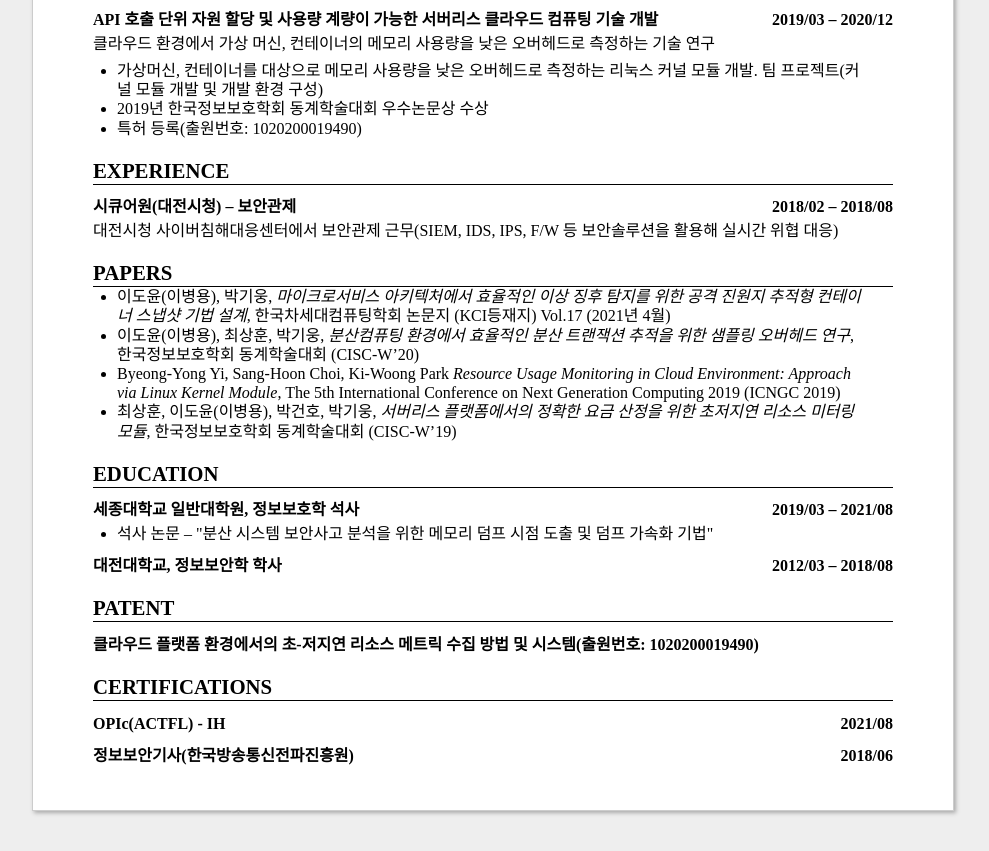
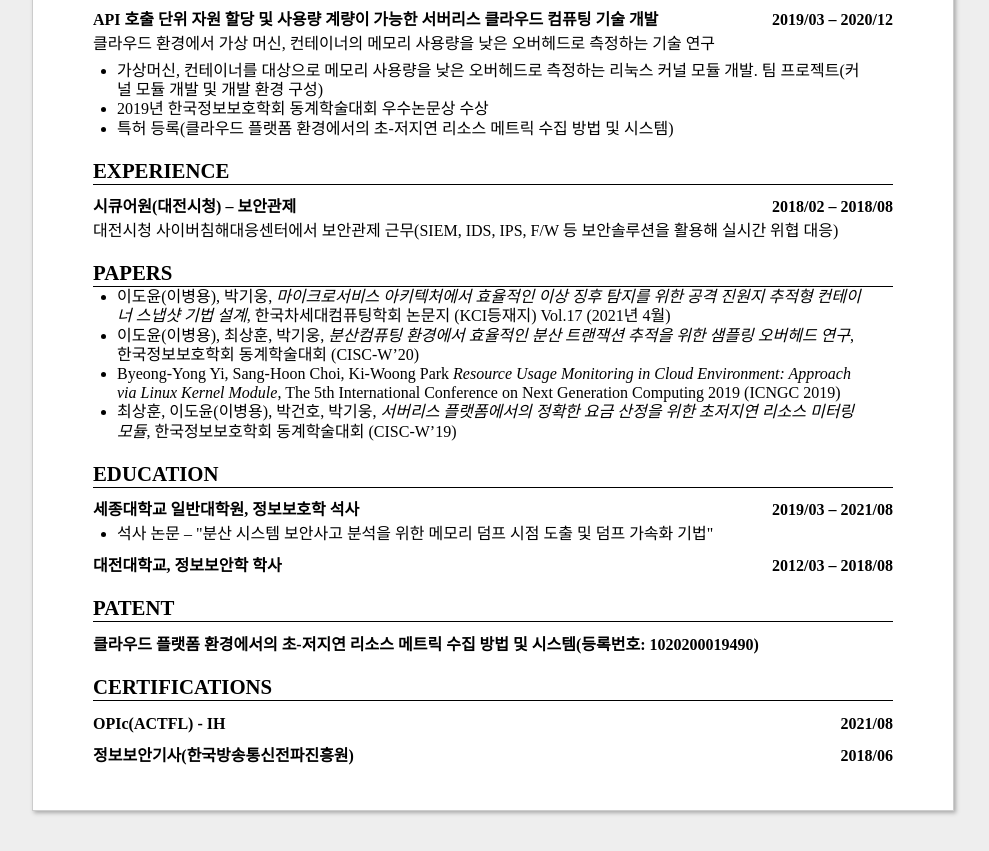
Before and after one commit to yidoyoon/resume-on-aws, a plain HTML site: page assets/web/ko/index.html in a window 1280 px wide. Shown: the part 574-1425 px from the top of the page, without its empty margins (147-1136 px from the left). Drawn offline with Linux system fonts and the light colour scheme; no server answers.

Commit message:
docs: update docs

```diff
--- a/assets/web/ko/index.html
+++ b/assets/web/ko/index.html
@@ -46,7 +46,7 @@
     <ul>
         <li>가상머신, 컨테이너를 대상으로 메모리 사용량을 낮은 오버헤드로 측정하는 리눅스 커널 모듈 개발. 팀 프로젝트(커널 모듈 개발 및 개발 환경 구성)</li>
         <li>2019년 한국정보보호학회 동계학술대회 우수논문상 수상</li>
-        <li>특허 등록(출원번호: 1020200019490)</li>
+        <li>특허 등록(클라우드 플랫폼 환경에서의 초-저지연 리소스 메트릭 수집 방법 및 시스템)</li>
     </ul>
     <h2>Experience</h2>
     <!-- You have to wrap the "left" and "right" half of these headings in spans by
@@ -74,7 +74,7 @@
     <h3><span>대전대학교, 정보보안학 학사</span> <span>2012/03 &ndash; 2018/08</span>
     </h3>
     <h2>Patent</h2>
-    <h3>클라우드 플랫폼 환경에서의 초-저지연 리소스 메트릭 수집 방법 및 시스템(출원번호: 1020200019490)</h3>
+    <h3>클라우드 플랫폼 환경에서의 초-저지연 리소스 메트릭 수집 방법 및 시스템(등록번호: 1020200019490)</h3>
     <h2>Certifications</h2>
     <h3><span>OPIc(ACTFL) - IH</span> <span>2021/08</span></h3>
     <h3><span>정보보안기사(한국방송통신전파진흥원)</span> <span>2018/06</span>
```
